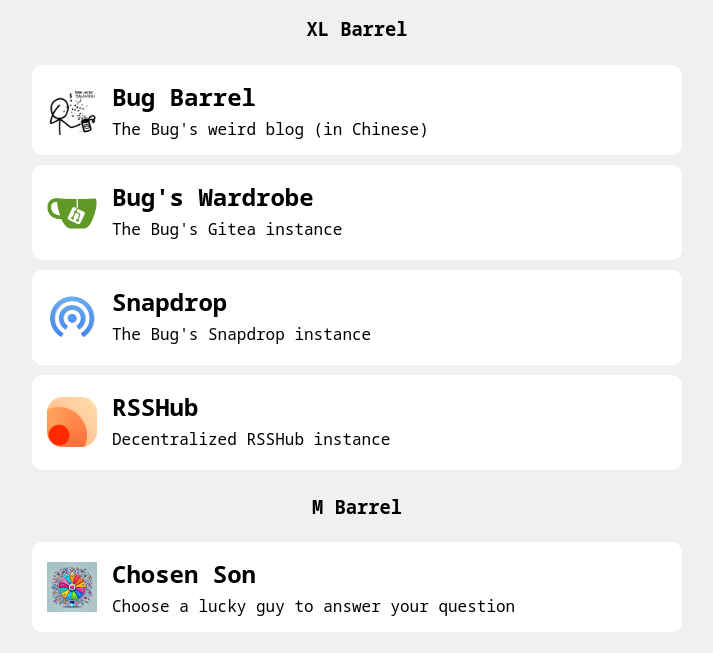
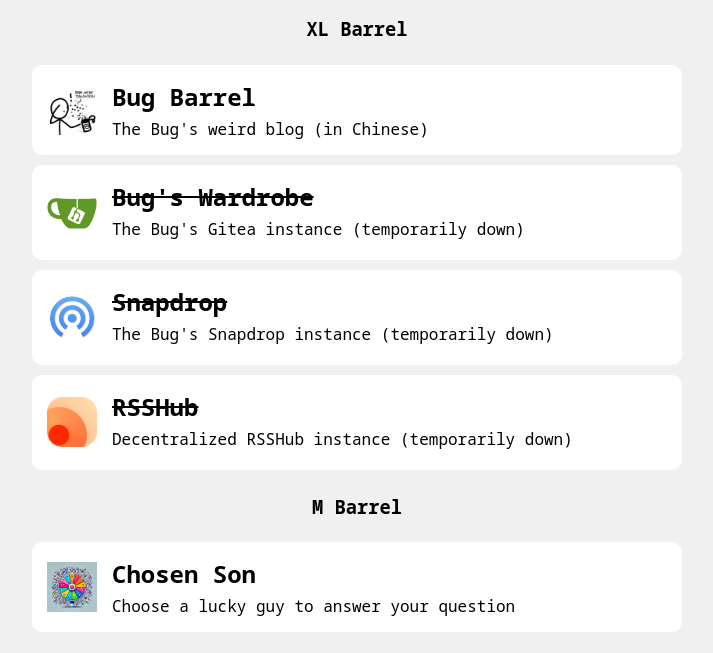
Before and after one commit to talentedbug/barrel-homepage, a plain HTML site: page src/index.html in a window 1280 px wide. Shown: the part 119-772 px from the top of the page, without its empty margins (283-996 px from the left). Drawn offline with Linux system fonts and the light colour scheme.

Commit message:
some services are down

```diff
--- a/src/index.html
+++ b/src/index.html
@@ -27,8 +27,8 @@
         <a href="https://git.bug-barrel.top" class="card">
             <img src="./img/bugs-wardrobe.jpg" alt="Bug's Wardrobe" class="icon">
             <div class="text">
-                <h3>Bug's Wardrobe</h3>
-                <p>The Bug's Gitea instance<p>
+                <h3><del>Bug's Wardrobe</del></h3>
+                <p>The Bug's Gitea instance (temporarily down)<p>
             </div>
         </a>
     </div>
@@ -36,8 +36,8 @@
         <a href="https://drop.bug-barrel.top" class="card">
             <img src="./img/snapdrop.jpg" alt="Snapdrop" class="icon">
             <div class="text">
-                <h3>Snapdrop</h3>
-                <p>The Bug's Snapdrop instance<p>
+                <h3><del>Snapdrop</del></h3>
+                <p>The Bug's Snapdrop instance (temporarily down)<p>
             </div>
         </a>
     </div>
@@ -45,8 +45,8 @@
         <a href="https://rss.bug-barrel.top" class="card">
             <img src="./img/rsshub.png" alt="RSSHub" class="icon">
             <div class="text">
-                <h3>RSSHub</h3>
-                <p>Decentralized RSSHub instance<p>
+                <h3><del>RSSHub</del></h3>
+                <p>Decentralized RSSHub instance (temporarily down)<p>
             </div>
         </a>
     </div>
```
